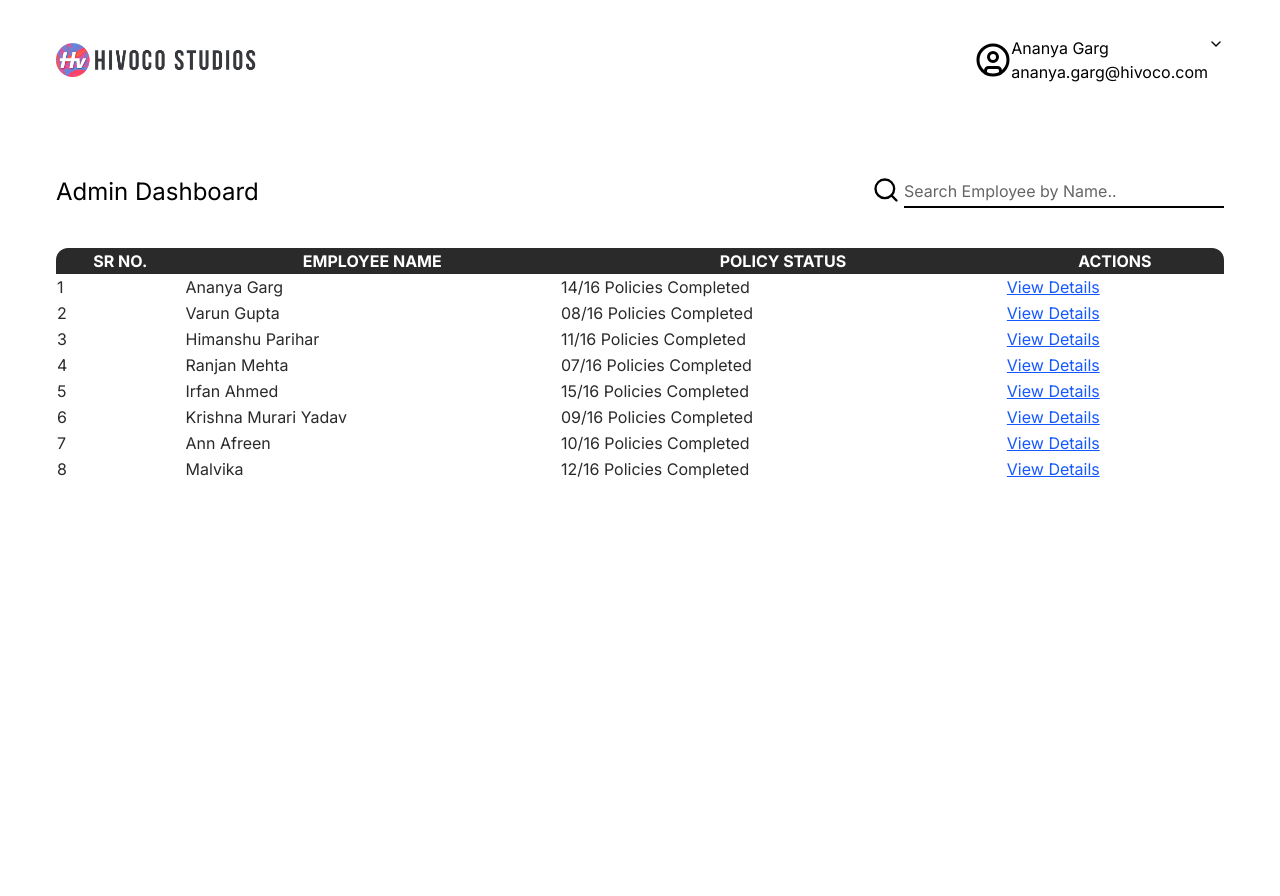
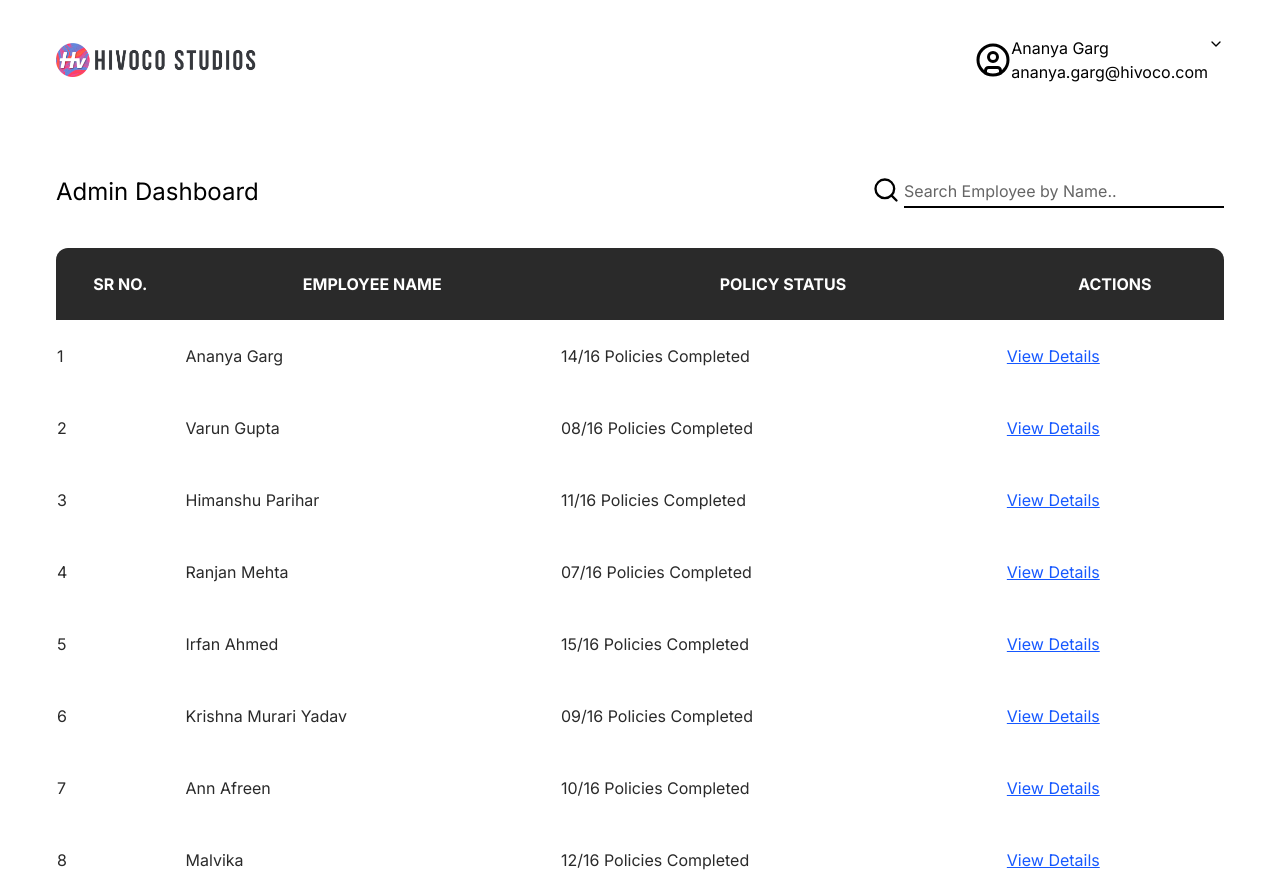
Before and after one commit to ranjanhivoco/policy-portel, a Next.js app: page /admin-info in a window 1280 px wide. Before the commit the page ends 800 px from the top, so only its background shows below. Built offline with nearby package versions, Linux system fonts and the light colour scheme.

Commit message:
inline style

```diff
--- a/src/Components/AdminTable.jsx
+++ b/src/Components/AdminTable.jsx
@@ -52,33 +52,71 @@ const employees = [
 const AdminTable = () => {
   return (
     <table className="w-full table-auto ">
-      <thead >
+      <thead>
         <tr
-        style={{lineHeight:"24px",backgroundColor:"#2A2A2A"}}
+          style={{ lineHeight: "24px", backgroundColor: "#2A2A2A" }}
           className="
             text-white
             text-xl
             font-semibold
            "
         >
-          <th className="py-6 px-4 text-left">SR NO.</th>
-          <th className="py-6 px-4 text-left">EMPLOYEE NAME</th>
-          <th className="py-6 px-4 text-left">POLICY STATUS</th>
-          <th className="py-6 px-4 text-left">ACTIONS</th>
+          <th
+            style={{ paddingTop: "24px", paddingBottom: "24px" }}
+            className="py-6 px-4 text-left"
+          >
+            SR NO.
+          </th>
+          <th
+            style={{ paddingTop: "24px", paddingBottom: "24px" }}
+            className="py-6 px-4 text-left"
+          >
+            EMPLOYEE NAME
+          </th>
+          <th
+            style={{ paddingTop: "24px", paddingBottom: "24px" }}
+            className="py-6 px-4 text-left"
+          >
+            POLICY STATUS
+          </th>
+          <th
+            style={{ paddingTop: "24px", paddingBottom: "24px" }}
+            className="py-6 px-4 text-left"
+          >
+            ACTIONS
+          </th>
         </tr>
       </thead>
       <tbody>
         {employees.map((employee) => (
           <tr
             key={employee.id}
-            style={{ color: "#2A2A2A",lineHeight:"24px" }}
+            style={{ color: "#2A2A2A", lineHeight: "24px" }}
             className="text-[#2A2A2A] text-xl  font-semibold"
           >
-            <td className="px-4 py-6 text-left">{employee.id}</td>
-            <td className="px-4 py-6 text-left">{employee.name}</td>
-            <td className="px-4 py-6 text-left">{employee.policy}</td>
+            <td
+              style={{ paddingTop: "24px", paddingBottom: "24px" }}
+              className="px-4 py-6 text-left"
+            >
+              {employee.id}
+            </td>
+            <td
+              style={{ paddingTop: "24px", paddingBottom: "24px" }}
+              className="px-4 py-6 text-left"
+            >
+              {employee.name}
+            </td>
+            <td
+              style={{ paddingTop: "24px", paddingBottom: "24px" }}
+              className="px-4 py-6 text-left"
+            >
+              {employee.policy}
+            </td>
 
-            <td className="px-4 py-6 font-bold text-left">
+            <td
+              style={{ paddingTop: "24px", paddingBottom: "24px" }}
+              className="px-4 py-6 font-bold text-left"
+            >
               <button
                 className=""
                 style={{ color: "#1658FF", textDecorationLine: "underline" }}
```
